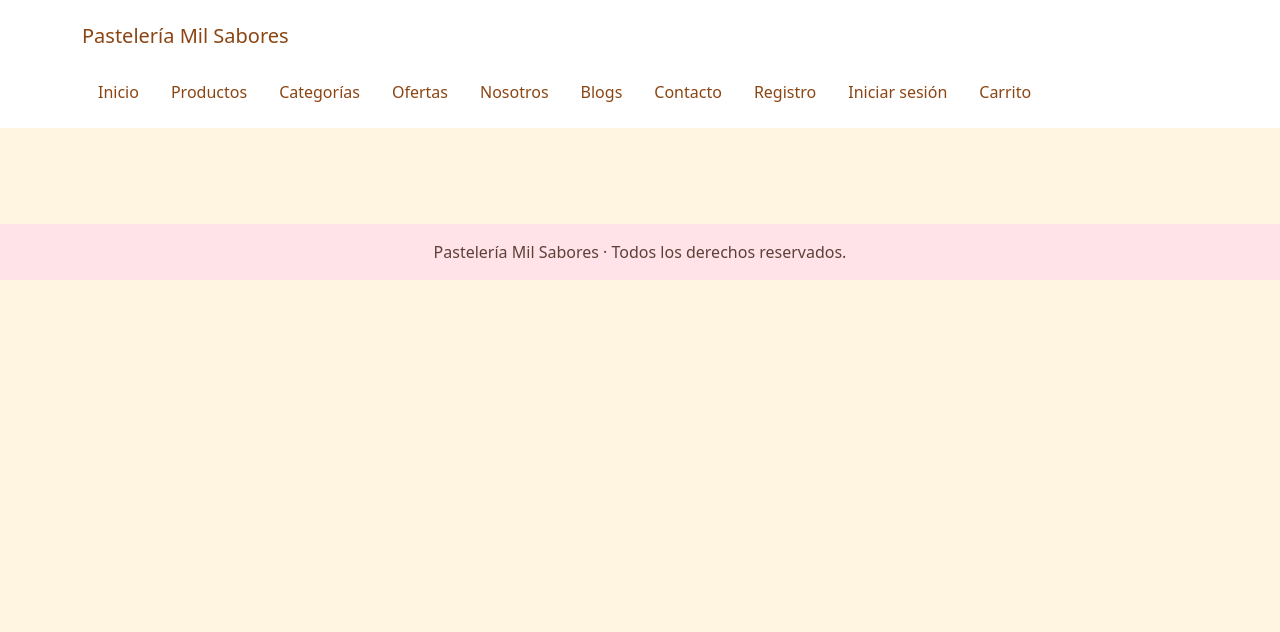
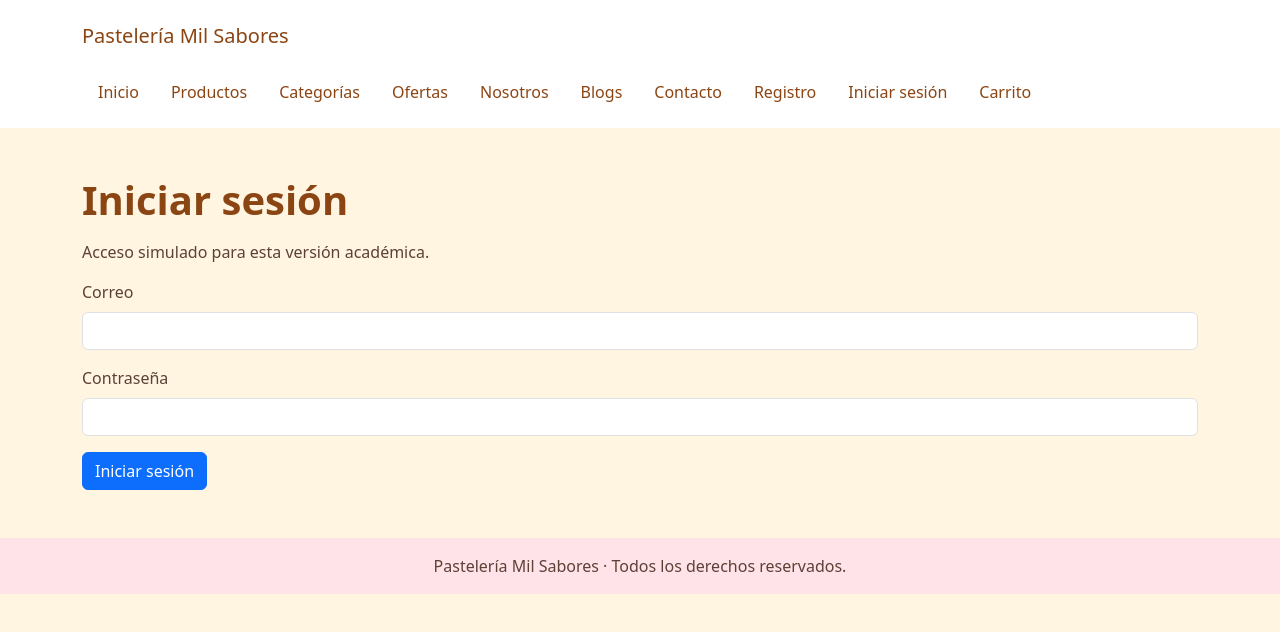
Before and after one commit to pabloacuna-06/Pasteleria-Mil-Sabores, a React (Vite) app: page /login in a window 1280 px wide. Shown: the top 632 px of the page. Built offline with nearby package versions, Linux system fonts and the light colour scheme.

Commit message:
Crea inicio de sesion simulado en React

```diff
--- a/src/App.jsx
+++ b/src/App.jsx
@@ -11,6 +11,7 @@ import Blogs from './pages/Blogs.jsx';
 import BlogDetalle from './pages/BlogDetalle.jsx';
 import Contacto from './pages/Contacto.jsx';
 import Registro from './pages/Registro.jsx';
+import Login from './pages/Login.jsx';
 
 export default function App() {
   return (
@@ -28,6 +29,7 @@ export default function App() {
           <Route path="/blogs/:id" element={<BlogDetalle />} />
           <Route path="/contacto" element={<Contacto />} />
           <Route path="/registro" element={<Registro />} />
+          <Route path="/login" element={<Login />} />
         </Routes>
       </main>
       <Footer />
--- a/src/components/Navbar.jsx
+++ b/src/components/Navbar.jsx
@@ -14,7 +14,7 @@ export default function Navbar() {
           <li className="nav-item"><Link className="nav-link" to="/blogs">Blogs</Link></li>
           <li className="nav-item"><Link className="nav-link" to="/contacto">Contacto</Link></li>
           <li className="nav-item"><Link className="nav-link" to="/registro">Registro</Link></li>
-          <li className="nav-item"><a className="nav-link" href="/pages/login.html">Iniciar sesión</a></li>
+          <li className="nav-item"><Link className="nav-link" to="/login">Iniciar sesión</Link></li>
           <li className="nav-item"><a className="nav-link" href="/pages/carrito.html">Carrito</a></li>
         </ul>
       </div>
--- /dev/null
+++ b/src/pages/Login.jsx
@@ -0,0 +1,30 @@
+import { useState } from 'react';
+
+export default function Login() {
+  const [mensaje, setMensaje] = useState('');
+
+  function manejarLogin(evento) {
+    evento.preventDefault();
+    setMensaje('Inicio de sesión simulado correctamente.');
+    evento.target.reset();
+  }
+
+  return (
+    <section>
+      <h1 className="mb-3">Iniciar sesión</h1>
+      <p>Acceso simulado para esta versión académica.</p>
+      <form onSubmit={manejarLogin}>
+        <div className="mb-3">
+          <label className="form-label" htmlFor="correo-login">Correo</label>
+          <input className="form-control" id="correo-login" name="correo" type="email" maxLength={100} autoComplete="email" required />
+        </div>
+        <div className="mb-3">
+          <label className="form-label" htmlFor="contrasena-login">Contraseña</label>
+          <input className="form-control" id="contrasena-login" name="contrasena" type="password" minLength={4} maxLength={10} autoComplete="current-password" required />
+        </div>
+        <button className="btn btn-primary" type="submit">Iniciar sesión</button>
+      </form>
+      {mensaje && <p className="alert alert-success mt-3" role="status">{mensaje}</p>}
+    </section>
+  );
+}
```
